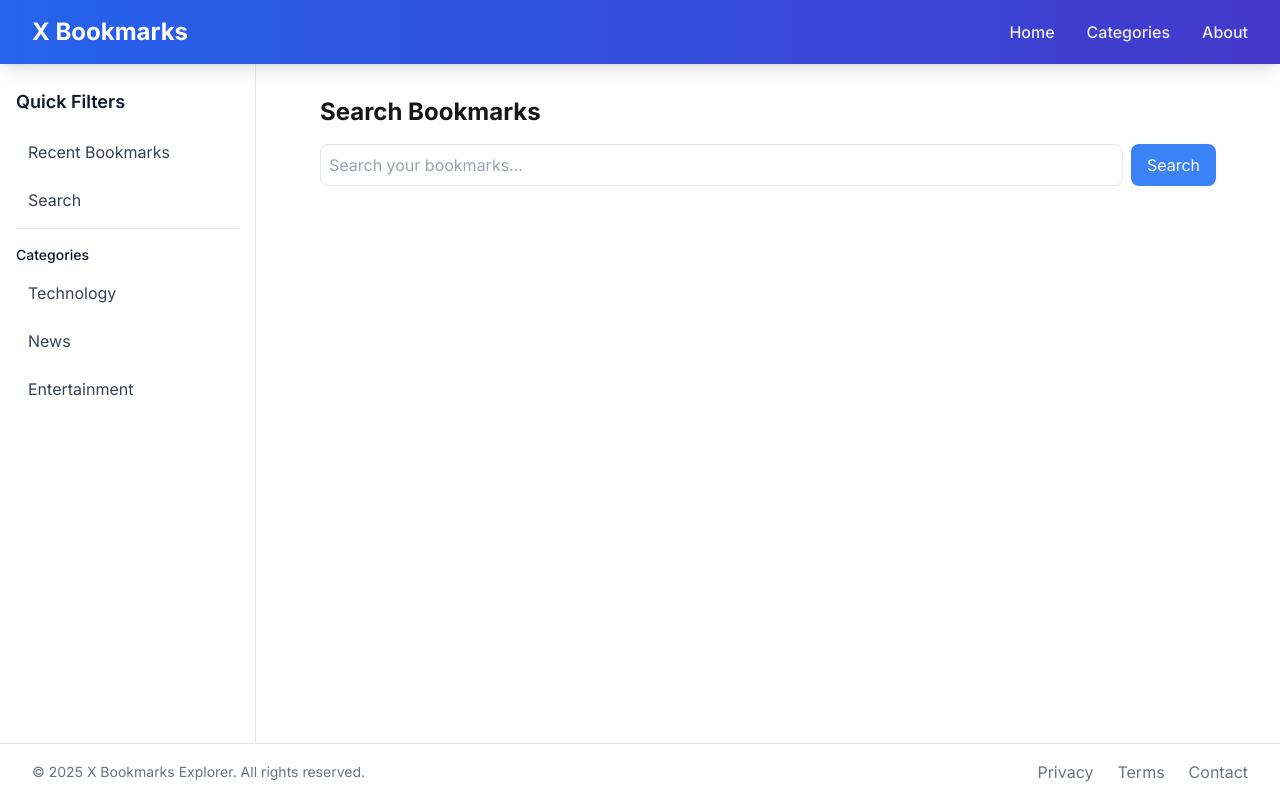
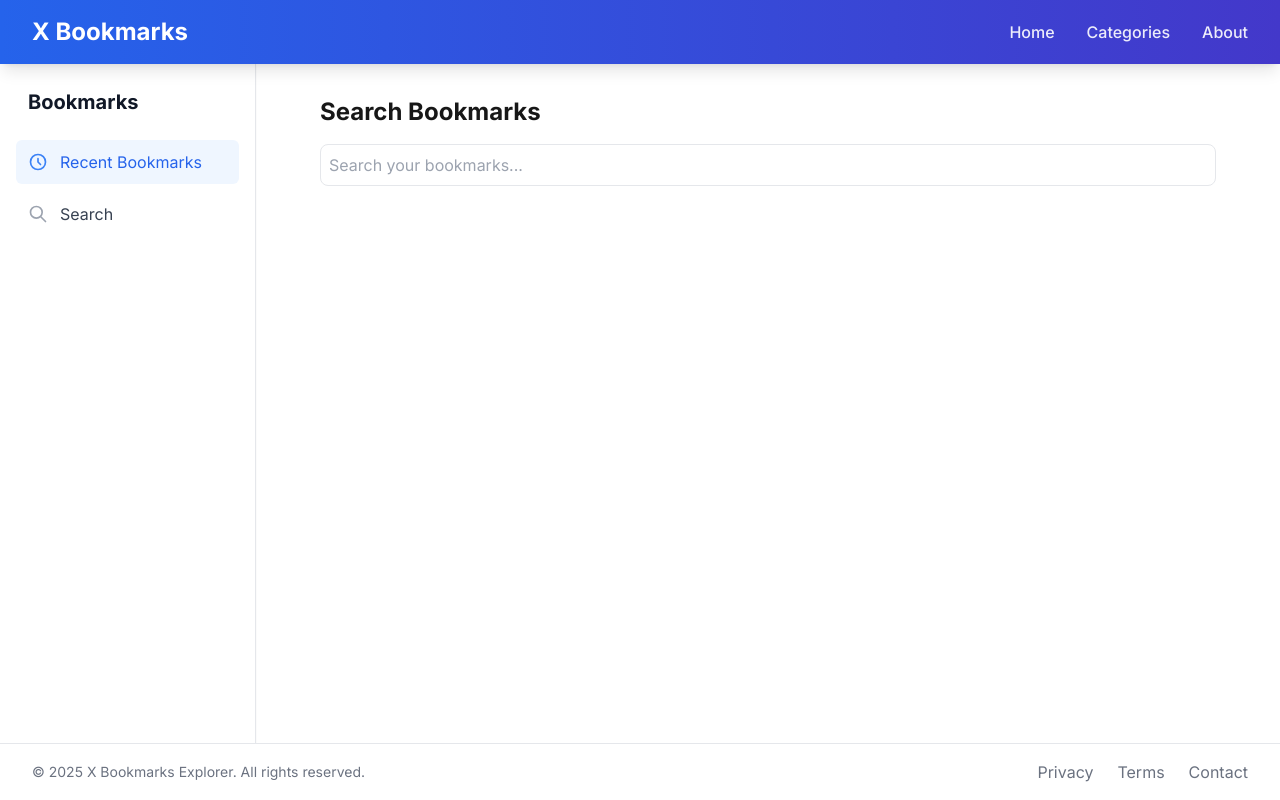
Before and after one commit to varunrayen/x-bookmarks-exporter, a Next.js app in the folder search-ui/: page / in a window 1280 px wide. Built offline with nearby package versions, Linux system fonts and the light colour scheme.

Commit message:
feat(search-ui): Enhance search functionality and UI

```diff
--- a/search-ui/app/components/Sidebar.js
+++ b/search-ui/app/components/Sidebar.js
@@ -1,10 +1,22 @@
 'use client';
 
+import { useState, useEffect } from 'react';
+
 export default function Sidebar() {
+  const [activeView, setActiveView] = useState('recent');
+
+  useEffect(() => {
+    const handleViewChange = (event) => {
+      setActiveView(event.detail);
+    };
+    window.addEventListener('switchView', handleViewChange);
+    return () => window.removeEventListener('switchView', handleViewChange);
+  }, []);
+
   return (
-    <aside className="fixed left-0 top-16 h-full w-64 bg-white border-r border-gray-200 overflow-y-auto">
+    <aside className="fixed left-0 top-16 h-full w-64 bg-white border-r border-gray-200 overflow-y-auto shadow-sm">
       <div className="px-4 py-6">
-        <h2 className="text-lg font-semibold text-gray-900 mb-4">Quick Filters</h2>
+        <h2 className="text-xl font-bold text-gray-900 mb-6 px-3">Bookmarks</h2>
         <nav className="space-y-2">
           <a
             href="/"
@@ -12,8 +24,16 @@ export default function Sidebar() {
               e.preventDefault();
               window.dispatchEvent(new CustomEvent('switchView', { detail: 'recent' }));
             }}
-            className="block px-3 py-2 text-gray-700 hover:bg-gray-100 rounded-md cursor-pointer"
+            className={`flex items-center px-3 py-2.5 rounded-md cursor-pointer transition-colors group
+              ${activeView === 'recent'
+                ? 'bg-blue-50 text-blue-600'
+                : 'text-gray-700 hover:bg-blue-50 hover:text-blue-600'
+              }`}
           >
+            <svg className={`w-5 h-5 mr-3 ${activeView === 'recent' ? 'text-blue-500' : 'text-gray-400 group-hover:text-blue-500'}`}
+              fill="none" viewBox="0 0 24 24" stroke="currentColor">
+              <path strokeLinecap="round" strokeLinejoin="round" strokeWidth={2} d="M12 8v4l3 3m6-3a9 9 0 11-18 0 9 9 0 0118 0z" />
+            </svg>
             Recent Bookmarks
           </a>
           <a
@@ -22,24 +42,18 @@ export default function Sidebar() {
               e.preventDefault();
               window.dispatchEvent(new CustomEvent('switchView', { detail: 'search' }));
             }}
-            className="block px-3 py-2 text-gray-700 hover:bg-gray-100 rounded-md cursor-pointer"
+            className={`flex items-center px-3 py-2.5 rounded-md cursor-pointer transition-colors group
+              ${activeView === 'search'
+                ? 'bg-blue-50 text-blue-600'
+                : 'text-gray-700 hover:bg-blue-50 hover:text-blue-600'
+              }`}
           >
+            <svg className={`w-5 h-5 mr-3 ${activeView === 'search' ? 'text-blue-500' : 'text-gray-400 group-hover:text-blue-500'}`}
+              fill="none" viewBox="0 0 24 24" stroke="currentColor">
+              <path strokeLinecap="round" strokeLinejoin="round" strokeWidth={2} d="M21 21l-6-6m2-5a7 7 0 11-14 0 7 7 0 0114 0z" />
+            </svg>
             Search
           </a>
-          <div className="pt-4 mt-4 border-t border-gray-200">
-            <h3 className="text-sm font-medium text-gray-900 mb-2">Categories</h3>
-            <div className="space-y-2">
-              <a href="#" className="block px-3 py-2 text-gray-700 hover:bg-gray-100 rounded-md">
-                Technology
-              </a>
-              <a href="#" className="block px-3 py-2 text-gray-700 hover:bg-gray-100 rounded-md">
-                News
-              </a>
-              <a href="#" className="block px-3 py-2 text-gray-700 hover:bg-gray-100 rounded-md">
-                Entertainment
-              </a>
-            </div>
-          </div>
         </nav>
       </div>
     </aside>
--- /dev/null
+++ b/search-ui/app/components/Spinner.js
@@ -0,0 +1,13 @@
+export default function Spinner({ size = 'md' }) {
+  const sizeClasses = {
+    sm: 'w-4 h-4',
+    md: 'w-6 h-6',
+    lg: 'w-8 h-8'
+  };
+
+  return (
+    <div className="flex justify-center items-center">
+      <div className={`${sizeClasses[size]} animate-spin rounded-full border-2 border-gray-300 border-t-blue-500`}></div>
+    </div>
+  );
+}
--- a/search-ui/app/page.js
+++ b/search-ui/app/page.js
@@ -1,9 +1,10 @@
 'use client';
 
-import { useState, useEffect } from 'react';
+import { useState, useEffect, useCallback } from 'react';
 import ResultCard from './components/ResultCard';
 import Pagination from './components/Pagination';
 import InfiniteBookmarks from './components/InfiniteBookmarks';
+import Spinner from './components/Spinner';
 
 export default function Home() {
   const [query, setQuery] = useState('');
@@ -16,7 +17,7 @@ export default function Home() {
     total: 0
   });
 
-  const handleSearch = async (page = 1) => {
+  const handleSearch = useCallback(async (page = 1) => {
     if (!query.trim() && page === 1) return;
 
     setLoading(true);
@@ -34,7 +35,20 @@ export default function Home() {
     } finally {
       setLoading(false);
     }
-  };
+  }, [query]);
+
+  // Debounced search effect
+  useEffect(() => {
+    const timeoutId = setTimeout(() => {
+      if (query.trim()) {
+        handleSearch(1);
+      } else {
+        setResults([]);
+      }
+    }, 300); // 300ms debounce
+
+    return () => clearTimeout(timeoutId);
+  }, [query, handleSearch]);
 
   const handlePageChange = (newPage) => {
     handleSearch(newPage);
@@ -64,22 +78,19 @@ export default function Home() {
         {view === 'search' ? (
           <div className="mb-8">
             <h2 className="text-2xl font-bold mb-4">Search Bookmarks</h2>
-            <div className="flex gap-2 mb-8">
+            <div className="relative mb-8">
               <input
                 type="text"
                 value={query}
                 onChange={(e) => setQuery(e.target.value)}
-                onKeyPress={(e) => e.key === 'Enter' && handleSearch(1)}
                 placeholder="Search your bookmarks..."
-                className="flex-1 p-2 border rounded-lg"
+                className="w-full p-2 border rounded-lg"
               />
-              <button
-                onClick={() => handleSearch(1)}
-                disabled={loading}
-                className="px-4 py-2 bg-blue-500 text-white rounded-lg hover:bg-blue-600 disabled:opacity-50"
-              >
-                {loading ? 'Searching...' : 'Search'}
-              </button>
+              {loading && (
+                <div className="absolute right-3 top-1/2 transform -translate-y-1/2">
+                  <Spinner size="sm" />
+                </div>
+              )}
             </div>
 
             {results.length > 0 && (
```
